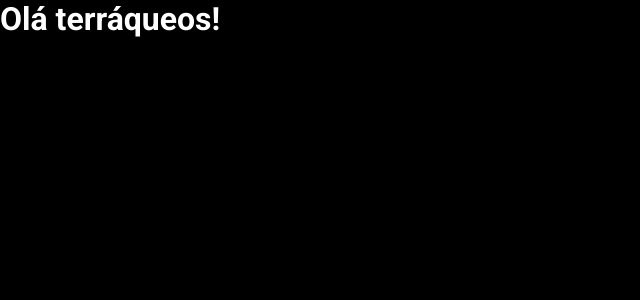
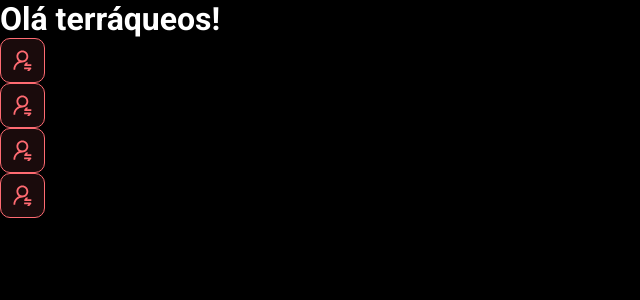
Before and after one commit to claubeta2014/crmeta, a React (Vite) app in the folder frontend/: page / in a window 1280 px wide. Shown: the top 300 px of the page, without its empty margins (0-640 px from the left). Built offline with nearby package versions, Linux system fonts and the light colour scheme.

Commit message:
Primeiro componente

```diff
--- a/frontend/src/App.tsx
+++ b/frontend/src/App.tsx
@@ -1,8 +1,15 @@
+import BtNotificacao from "./componentes/BtNotificacao"
 
 function App() {
   return (
+    <>
     <h1>Olá terráqueos!</h1>
-  )
+    <BtNotificacao/>
+    <BtNotificacao/>
+    <BtNotificacao/>
+    <BtNotificacao/>
+    </>
+    )
 }
 
 export default App
--- /dev/null
+++ b/frontend/src/componentes/BtNotificacao/index.tsx
@@ -0,0 +1,13 @@
+import icone from '../../assets/img/iconNotificacao.svg'
+import './styles.css'
+
+
+function BtNotificacao() {
+    return (
+        <div className="crmeta-red-btn">
+            <img src={icone} alt="Notificar"/>
+        </div>
+    )
+}
+
+export default BtNotificacao
--- /dev/null
+++ b/frontend/src/componentes/BtNotificacao/styles.css
@@ -0,0 +1,15 @@
+.crmeta-red-btn {
+    height: 45px;
+    width: 45px;
+    background: rgba(255, 107, 114, 0.1);
+    border: 1px solid #ff6b72;
+    border-radius: 10px;
+    display: flex;
+    align-items: center;
+    justify-content: center;
+    cursor: pointer;
+  }
+
+  .crmeta-red-btn img {
+      width: 19px;
+  }
```
Also changed, not shown: frontend/src/assets/img/iconNotificacao.svg (added).
